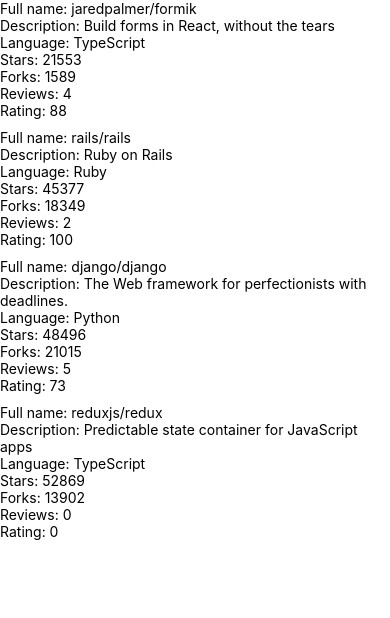
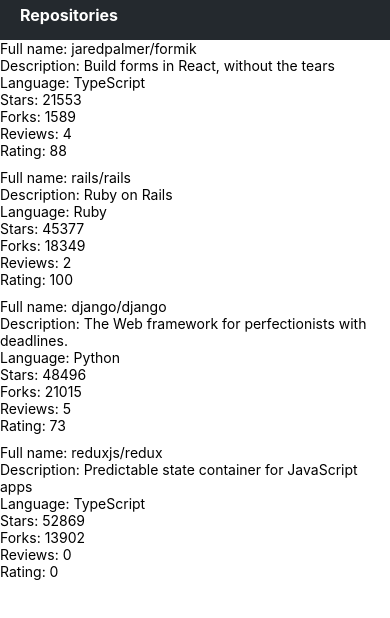
Before and after one commit to Wilky2/FullStackOpenReactNative, a React Native app in the folder rate-repository-app/: screen / in a window 390 px wide. Shown: the top 618 px of the page. Built offline with nearby package versions, Linux system fonts and the light colour scheme.

Commit message:
exercise 4 completed

```diff
--- /dev/null
+++ b/rate-repository-app/src/components/AppBar.jsx
@@ -0,0 +1,24 @@
+import { View, StyleSheet } from 'react-native';
+import Constants from 'expo-constants';
+import theme from '../theme';
+import AppBarTab from './AppBarTab';
+
+const styles = StyleSheet.create({
+  container: {
+    paddingTop: Constants.statusBarHeight,
+    backgroundColor: theme.colors.appBarBackground,
+    flexDirection: 'row',
+    paddingBottom: 10,
+    paddingLeft: 10,
+  },
+});
+
+const AppBar = () => {
+  return (
+    <View style={styles.container}>
+      <AppBarTab>Repositories</AppBarTab>
+    </View>
+  );
+};
+
+export default AppBar;
--- /dev/null
+++ b/rate-repository-app/src/components/AppBarTab.jsx
@@ -0,0 +1,21 @@
+import { Pressable, StyleSheet } from 'react-native';
+import Text from './Text';
+
+const styles = StyleSheet.create({
+  tab: {
+    paddingHorizontal: 10,
+    paddingVertical: 5,
+  },
+});
+
+const AppBarTab = ({ children, onPress }) => {
+  return (
+    <Pressable style={styles.tab} onPress={onPress}>
+      <Text color="appBarText" fontSize="subheading" fontWeight="bold">
+        {children}
+      </Text>
+    </Pressable>
+  );
+};
+
+export default AppBarTab;
--- a/rate-repository-app/src/components/Main.jsx
+++ b/rate-repository-app/src/components/Main.jsx
@@ -1,10 +1,10 @@
 import Constants from 'expo-constants';
 import { Text, StyleSheet, View } from 'react-native';
 import RepositoryList from './RepositoryList';
+import AppBar from './AppBar';
 
 const styles = StyleSheet.create({
     container: {
-        marginTop: Constants.statusBarHeight,
         flex: 1,
     },
 });
@@ -12,6 +12,7 @@
 const Main = () => {
     return (
         <View style={styles.container}>
+            <AppBar />
             <RepositoryList />
         </View>
     );
--- /dev/null
+++ b/rate-repository-app/src/components/Text.jsx
@@ -0,0 +1,43 @@
+import { Text as NativeText, StyleSheet } from 'react-native';
+
+import theme from '../theme';
+
+const styles = StyleSheet.create({
+  text: {
+    color: theme.colors.textPrimary,
+    fontSize: theme.fontSizes.body,
+    fontFamily: theme.fonts.main,
+    fontWeight: theme.fontWeights.normal,
+  },
+  colorTextSecondary: {
+    color: theme.colors.textSecondary,
+  },
+  colorPrimary: {
+    color: theme.colors.primary,
+  },
+  colorAppBarText: {
+    color: theme.colors.appBarText,
+  },
+  fontSizeSubheading: {
+    fontSize: theme.fontSizes.subheading,
+  },
+  fontWeightBold: {
+    fontWeight: theme.fontWeights.bold,
+  },
+});
+
+const Text = ({ color, fontSize, fontWeight, style, ...props }) => {
+  const textStyle = [
+    styles.text,
+    color === 'textSecondary' && styles.colorTextSecondary,
+    color === 'primary' && styles.colorPrimary,
+    color === 'appBarText' && styles.colorAppBarText,
+    fontSize === 'subheading' && styles.fontSizeSubheading,
+    fontWeight === 'bold' && styles.fontWeightBold,
+    style,
+  ];
+
+  return <NativeText style={textStyle} {...props} />;
+};
+
+export default Text;
--- /dev/null
+++ b/rate-repository-app/src/theme.js
@@ -0,0 +1,22 @@
+const theme = {
+  colors: {
+    textPrimary: '#24292e',
+    textSecondary: '#586069',
+    primary: '#0366d6',
+    appBarBackground: '#24292e',
+    appBarText: '#fff',
+  },
+  fontSizes: {
+    body: 14,
+    subheading: 16,
+  },
+  fonts: {
+    main: 'System',
+  },
+  fontWeights: {
+    normal: '400',
+    bold: '700',
+  },
+};
+
+export default theme;
```
